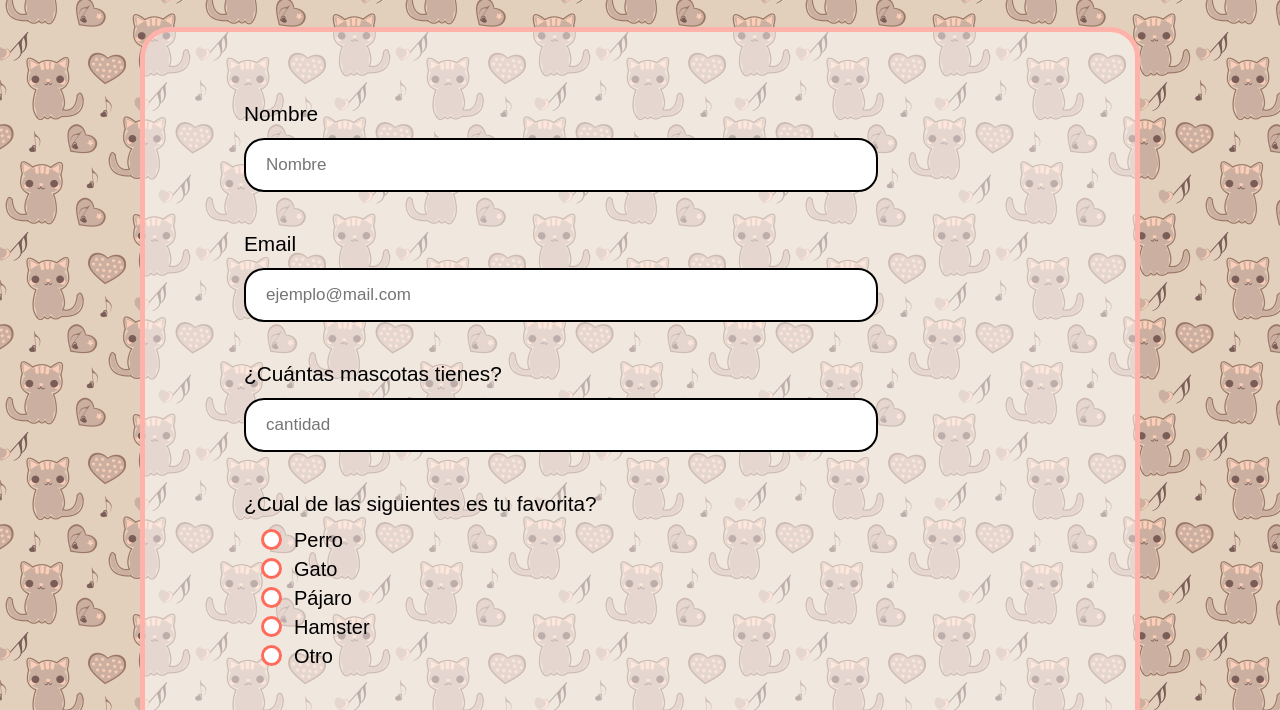
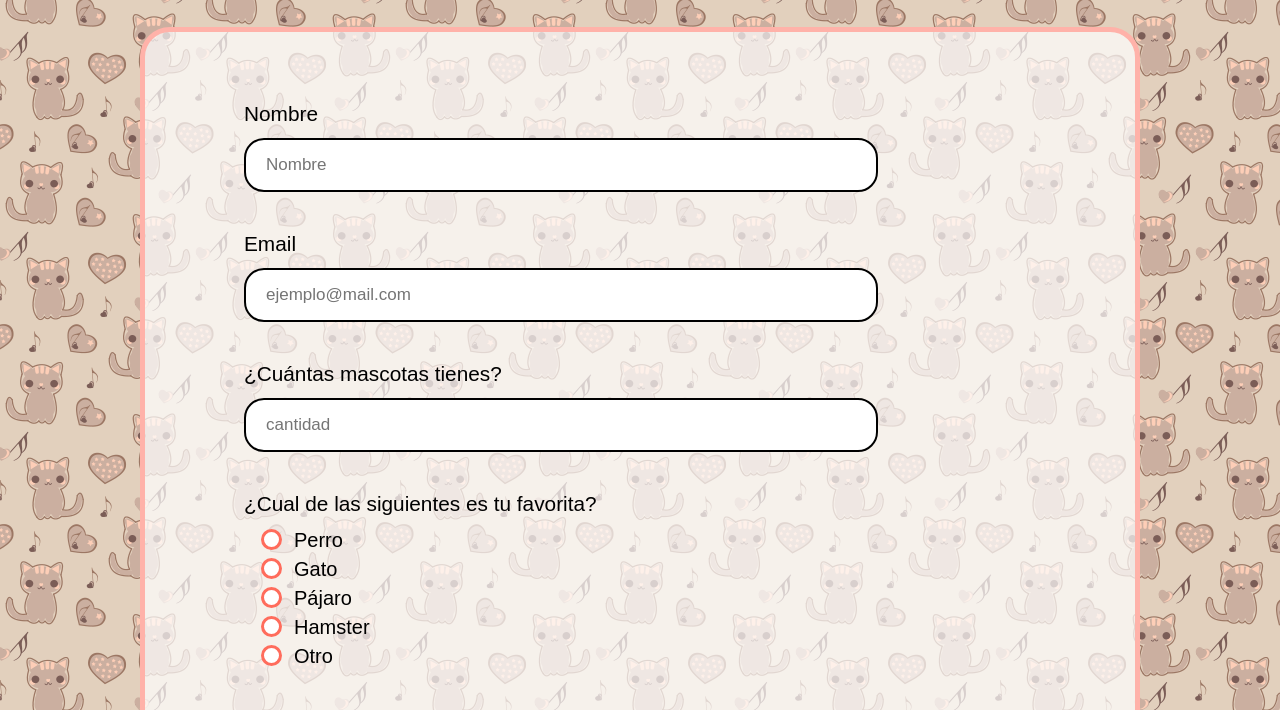
Before and after one commit to AylenG/formularioEncuesta, a plain HTML site: page index.html in a window 1280 px wide. Shown: the part 161-871 px from the top of the page. Drawn offline with Linux system fonts and the light colour scheme.

Commit message:
Fix sobre el fondo del formulario

```diff
--- a/css/styles.css
+++ b/css/styles.css
@@ -25,7 +25,7 @@ body {
 
 .header,
 .main {
-    background-color: rgba(255, 255, 255, 0.5);
+    background-color: rgba(255, 255, 255, 0.7);
     border-radius: 30px;
     border: 5px solid var(--salmon-claro);
 }
```
